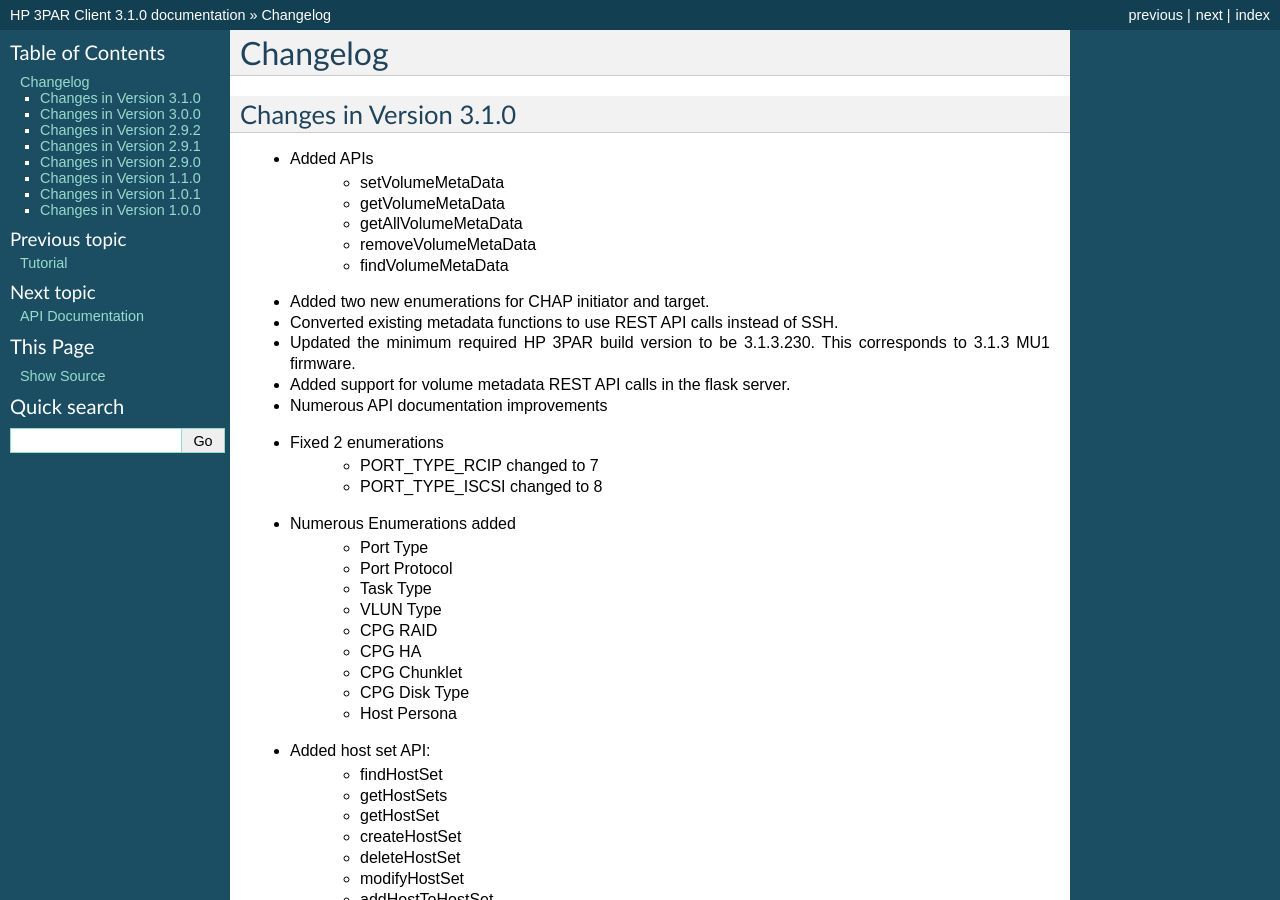
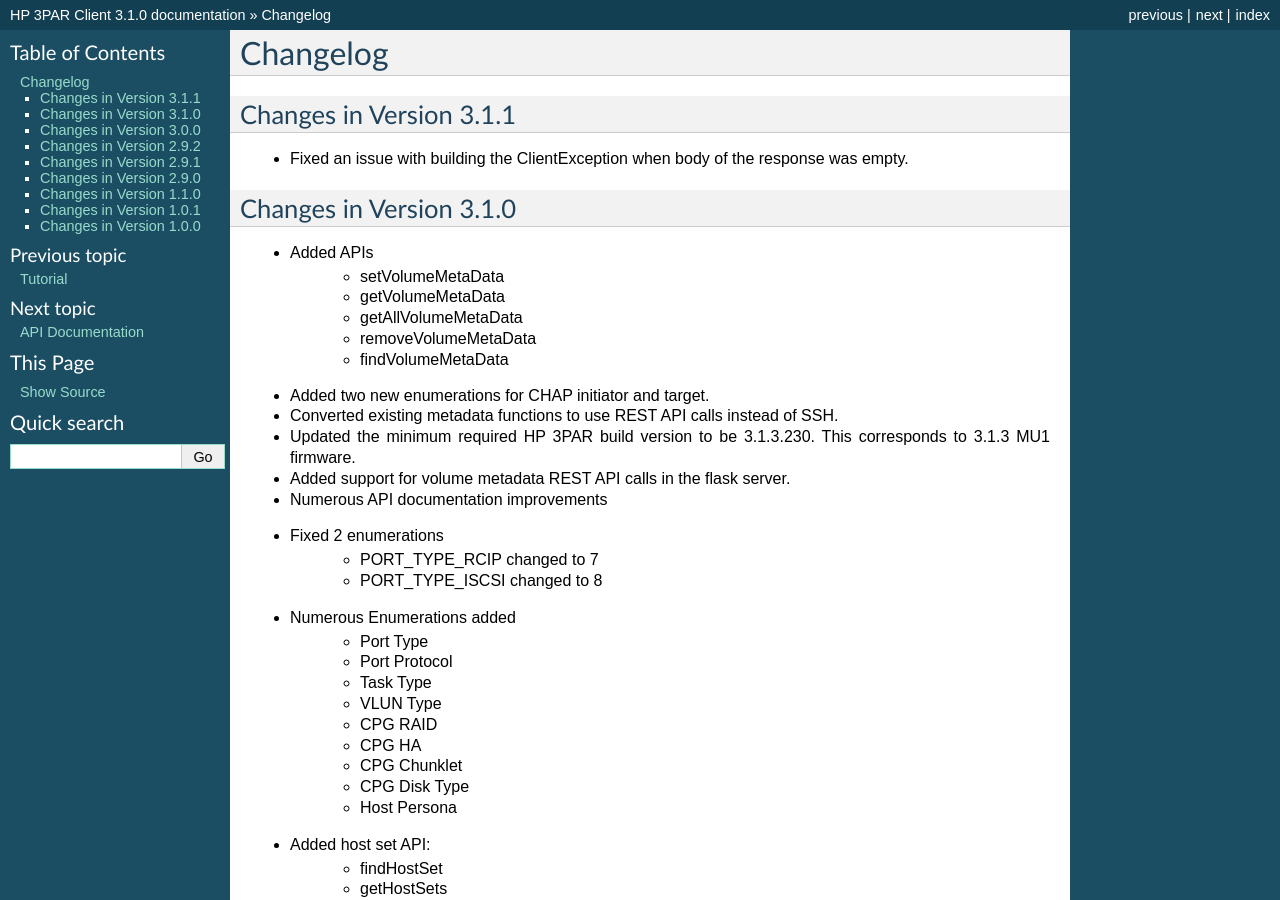
Before and after one commit to hpe-storage/python-3parclient, a Sphinx documentation site: the page built from docs/changelog.rst, in a window 1280 px wide and 900 px high. Built offline with Sphinx 7.4.7, drawn with Linux system fonts in a browser that asks for light colours; pages that are not in the unit, such as notebooks, are missing from menus.

Commit message:
Be safe building ClientException
Make sure we are being safe inside the ClientException
init method.  There are times when the 3PAR doesn't include
a body in the response for Exceptions.

Change-Id: I48a7f79a885cd34cd67c5bbc79ef3b6c44f99725

```diff
--- a/docs/changelog.rst
+++ b/docs/changelog.rst
@@ -1,5 +1,10 @@
 Changelog
 =========
+
+Changes in Version 3.1.1
+------------------------
+* Fixed an issue with building the ClientException when body of the response
+  was empty.
 
 Changes in Version 3.1.0
 ------------------------
```
Also changed, not shown: 1 other file.
